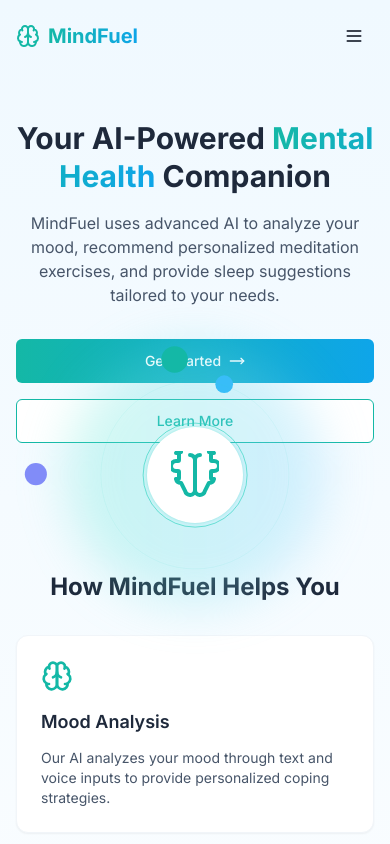
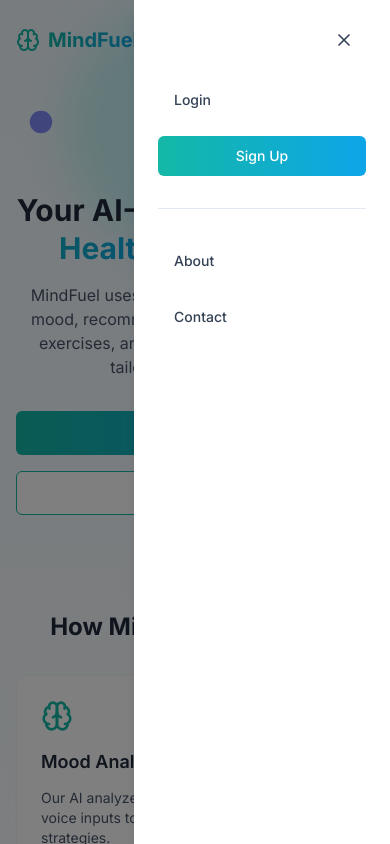
Before and after one commit to rabindratamang/mindfuel, a Next.js app in the folder frontend/: page / in a window 390 px wide. Both pictures are taken after a click on the button "Toggle mobile menu". Shown: the top 844 px of the page. Built offline with nearby package versions, Linux system fonts and the light colour scheme; no server answers.

Commit message:
enhance/mood-analysis: Fix hamburger issue in mobile view

```diff
--- a/frontend/app/page.tsx
+++ b/frontend/app/page.tsx
@@ -1,13 +1,22 @@
+"use client"
+
 import type React from "react"
+import { useState } from "react"
 import Link from "next/link"
 import { Button } from "@/components/ui/button"
-import { MoveRight, Brain, Moon, Sparkles, Menu } from "lucide-react"
+import { MoveRight, Brain, Moon, Sparkles, Menu, X } from "lucide-react"
 import { HeroAnimation } from "@/components/hero-animation"
 
 export default function Home() {
+  const [isMobileMenuOpen, setIsMobileMenuOpen] = useState(false)
+
+  const toggleMobileMenu = () => {
+    setIsMobileMenuOpen(!isMobileMenuOpen)
+  }
+
   return (
     <div className="min-h-screen bg-gradient-to-b from-sky-50 to-white dark:from-slate-950 dark:to-slate-900">
-      <header className="container mx-auto py-4 px-4 sm:py-6 flex justify-between items-center">
+      <header className="container mx-auto py-4 px-4 sm:py-6 flex justify-between items-center relative z-50">
         <div className="flex items-center gap-2">
           <Brain className="h-6 w-6 sm:h-8 sm:w-8 text-teal-500" />
           <span className="text-xl sm:text-2xl font-bold bg-gradient-to-r from-teal-500 to-sky-500 bg-clip-text text-transparent">
@@ -24,16 +33,67 @@ export default function Home() {
             <Button className="bg-gradient-to-r from-teal-500 to-sky-500 text-white">Sign Up</Button>
           </Link>
         </div>
-        <div className="sm:hidden">
-          <Button variant="ghost" size="icon">
-            <Menu className="h-5 w-5" />
+        <div className="sm:hidden relative z-50">
+          <button
+            onClick={toggleMobileMenu}
+            className="p-2 rounded-md hover:bg-slate-100 dark:hover:bg-slate-800 transition-colors touch-manipulation"
+            style={{ minWidth: "48px", minHeight: "48px" }}
+            aria-label="Toggle mobile menu"
+            type="button"
+          >
+            {isMobileMenuOpen ? (
+              <X className="h-5 w-5 text-slate-700 dark:text-slate-200" />
+            ) : (
+              <Menu className="h-5 w-5 text-slate-700 dark:text-slate-200" />
+            )}
+          </button>
+        </div>
+
+        {/* Mobile Menu Overlay */}
+        {isMobileMenuOpen && (
+          <div className="fixed inset-0 bg-black bg-opacity-50 z-40 sm:hidden" onClick={toggleMobileMenu}>
+            <div
+              className="absolute top-0 right-0 w-64 h-full bg-white dark:bg-slate-900 shadow-lg transform transition-transform duration-300 ease-in-out"
+              onClick={(e) => e.stopPropagation()}
+            >
+              <div className="p-6 pt-20">
+                <div className="flex flex-col gap-4">
+                  <Link href="/login" onClick={toggleMobileMenu}>
+                    <Button variant="ghost" className="w-full justify-start text-slate-700 dark:text-slate-200">
+                      Login
                     </Button>
+                  </Link>
+                  <Link href="/register" onClick={toggleMobileMenu}>
+                    <Button className="w-full bg-gradient-to-r from-teal-500 to-sky-500 text-white">Sign Up</Button>
+                  </Link>
+                  <div className="border-t border-slate-200 dark:border-slate-700 my-4"></div>
+                  <Link href="/about" onClick={toggleMobileMenu}>
+                    <Button variant="ghost" className="w-full justify-start text-slate-700 dark:text-slate-200">
+                      About
+                    </Button>
+                  </Link>
+                  <Link href="/contact" onClick={toggleMobileMenu}>
+                    <Button variant="ghost" className="w-full justify-start text-slate-700 dark:text-slate-200">
+                      Contact
+                    </Button>
+                  </Link>
                 </div>
+              </div>
+            </div>
+          </div>
+        )}
       </header>
 
       <main>
-        <section className="container mx-auto px-4 py-12 sm:py-20 flex flex-col lg:flex-row items-center gap-8 lg:gap-12">
-          <div className="flex-1 space-y-4 sm:space-y-6 text-center lg:text-left">
+        <section className="container mx-auto px-4 py-12 sm:py-20">
+          <div className="flex flex-col lg:flex-row items-center gap-8 lg:gap-12">
+            {/* Animation first on mobile, last on desktop */}
+            <div className="flex-1 relative h-[300px] sm:h-[400px] w-full lg:order-last mb-8 lg:mb-0">
+              <HeroAnimation />
+            </div>
+
+            {/* Text content */}
+            <div className="flex-1 space-y-4 sm:space-y-6 text-center lg:text-left relative">
               <h1 className="text-3xl sm:text-4xl md:text-5xl lg:text-6xl font-bold text-slate-800 dark:text-white leading-tight">
                 Your AI-Powered{" "}
                 <span className="bg-gradient-to-r from-teal-500 to-sky-500 bg-clip-text text-transparent">
@@ -62,8 +122,6 @@ export default function Home() {
                 </Link>
               </div>
             </div>
-          <div className="flex-1 relative h-[300px] sm:h-[400px] w-full">
-            <HeroAnimation />
           </div>
         </section>
 
```
Lines whose indentation alone changed are shown as unchanged.
